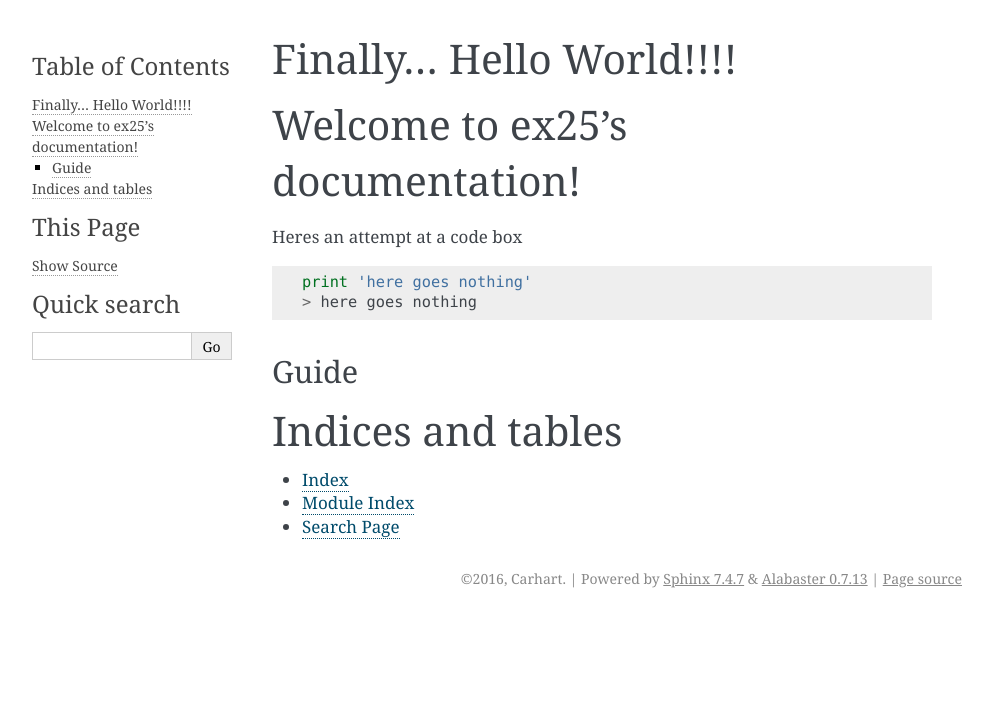
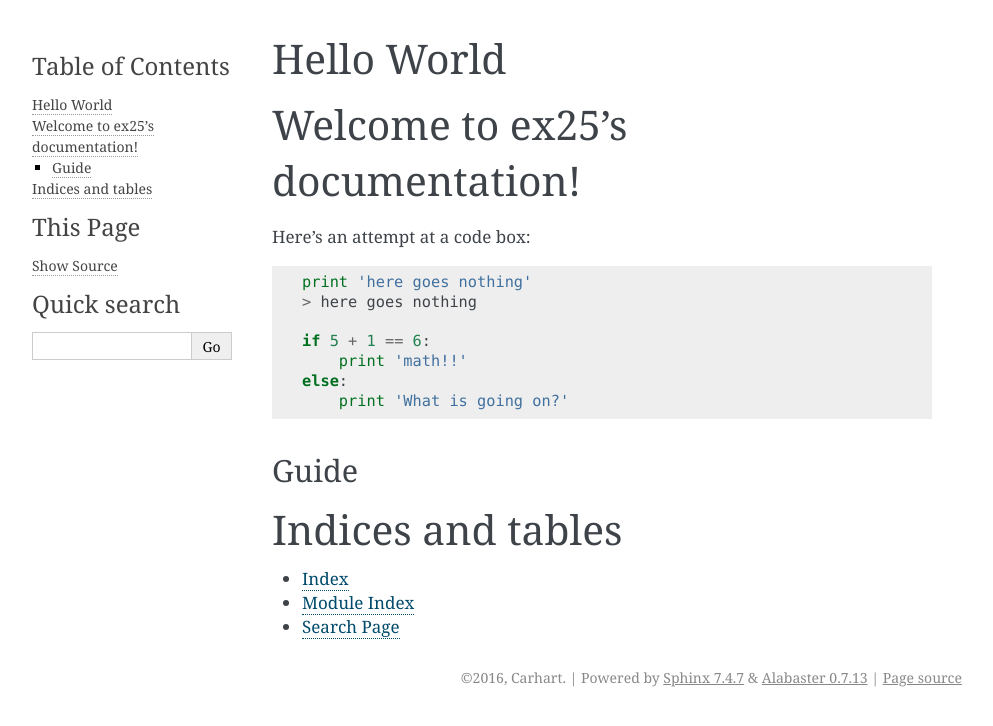
Before and after one commit to carhart/New, a Sphinx documentation site: the page built from source/index.rst, in a window 1280 px wide. Shown: the top 726 px of the page, without its empty margins (148-1141 px from the left). Built offline with Sphinx 7.4.7, drawn with Linux system fonts in a browser that asks for light colours; pages that are not in the unit, such as notebooks, are missing from menus.

Commit message:
more attempted doc change

```diff
--- a/source/index.rst
+++ b/source/index.rst
@@ -1,16 +1,23 @@
-Finally... Hello World!!!!
-==========================
+Hello World
+===========
 
 
 Welcome to ex25's documentation!
 ================================
 
-Heres an attempt at a code box
+Here's an attempt at a code box:
 
 ::
 
     print 'here goes nothing'
     > here goes nothing
+
+    if 5 + 1 == 6:
+        print 'math!!'
+    else:
+        print 'What is going on?'
+
+
 
 Guide
 ^^^^^
@@ -18,8 +25,9 @@ Guide
 .. toctree::
    :maxdepth: 2
 
-    readme
-    help
+    - readme
+
+    - help
 
 
 Indices and tables
```
